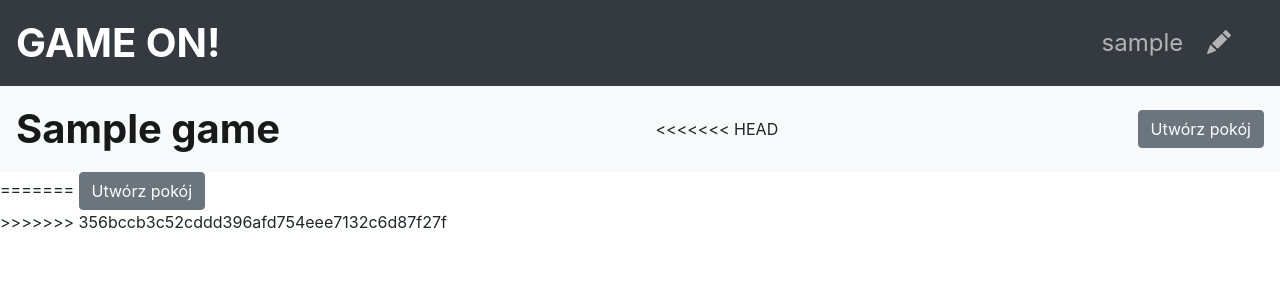
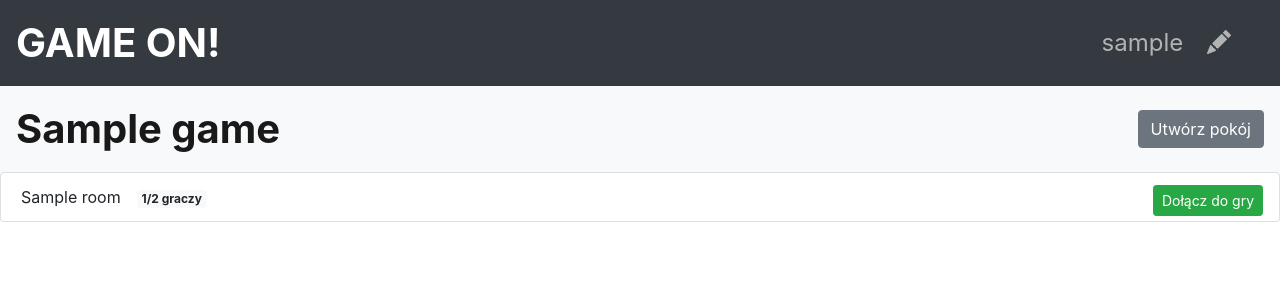
Before and after one commit to karolinee/weppo-project, a Node project: template views/game-page.ejs in a window 1280 px wide. Shown: the top 300 px of the page. Run offline with Node 20 templates, Linux system fonts and the light colour scheme; the template is opened without the code that fills it: most values are stand-ins (such as "Sample title", 1, 10 or a date in 2020); some libraries are stand-ins or nearby versions.

Commit message:
Socket functions to create, join and leave rooms

```diff
--- a/app.js
+++ b/app.js
@@ -6,15 +6,6 @@ var app = express();
 var upload = multer();
 var server = require("http").Server(app);
 var io = require("socket.io")(server);
-
-var Pool = require("pg").Pool;
-var pool = new Pool({
-  user: "mikolaj",
-  host: "localhost",
-  database: "rooms",
-  password: "",
-  port: 5432,
-});
 
 app.set("view engine", "ejs");
 app.set("views", "./views");
@@ -67,42 +58,84 @@ app.get("/", function (req, res) {
   if (req.session.name == undefined)
     req.session.name = "cahir" + req.sessionID.slice(0, 4);
 
-<<<<<<< HEAD
   res.render("index", {
     games: games,
     nick: req.session.name,
     sesID: req.sessionID,
   });
-=======
-  res.render('index', { games: games, nick: req.session.name, sesID : req.sessionID});
->>>>>>> 356bccb3c52cddd396afd754eee7132c6d87f27f
 });
 
 app.get("/warcaby", function (req, res) {
   if (req.session.name == undefined)
-<<<<<<< HEAD
     req.session.name = "cahir" + req.sessionID.slice(0, 4);
+
+  //let rooms = io.nsps['/'].adapter.rooms //jak będą pokoje i socket, pracuję na wersji bez socket io
+  // let rooms = io.sockets.adapter.rooms;
+
   res.render("game-page", {
     game: "warcaby",
     nick: req.session.name,
     sesID: req.sessionID,
+    rooms: rooms,
   });
-=======
-    req.session.name = 'cahir' + req.sessionID.slice(0, 4)
+});
 
-  //let rooms = io.nsps['/'].adapter.rooms //jak będą pokoje i socket, pracuję na wersji bez socket io
-  let rooms = {"room1": {sockets: {}, length: 1}, "room2": {sockets: {}, length: 1}, "room3": {sockets: {}, length: 2}};
-
-  res.render('game-page', { game: 'warcaby', nick: req.session.name, sesID : req.sessionID, rooms: rooms});
->>>>>>> 356bccb3c52cddd396afd754eee7132c6d87f27f
-});
+var rooms = new Map();
 
 io.on("connection", function (socket) {
   console.log("A user connected!"); // We'll replace this with our own events
 
   socket.on("createRoom", (data) => {
-    socket.join("room-0");
-    socket.emit("newRoom", { name: data.name, room: "room-0" });
+    console.log(data.name + " room created");
+    socket.join(data.sesID);
+    socket.emit("newRoom", { room: data.sesID, name: data.name });
+    rooms = rooms.set(data.sesID, {
+      room: data.sesID,
+      name: data.name,
+      player1: data.sesID,
+      player2: NaN,
+      size: 1,
+    });
+  });
+
+  socket.on("joinRoom", (data) => {
+    console.log(data.roomID + " joining room");
+    console.log(data.player + " is joining");
+    // var room = io.sockets.adapter.rooms.get(data.name);
+    // console.log(io.sockets.adapter.rooms);
+    // console.log(room);
+    var room = rooms.get(data.roomID);
+    if (room && room.size == 1) {
+      console.log("done");
+      socket.join(data.roomID);
+      socket.broadcast.to(data.roomID).emit("player1", {});
+      socket.emit("player2", { room: data.name });
+      room.player2 = data.player;
+      room.size = 2;
+      rooms = rooms.set(data.roomID, room);
+    } else {
+      console.log("this room doesn't exist");
+    }
+  });
+
+  socket.on("disconnecting", (reason) => {
+    console.log(socket.rooms);
+    for (let roomID of socket.rooms) {
+      if (roomID != socket.id) {
+        socket.to(roomID).emit("user has left", roomID);
+        rooms.delete(roomID);
+      }
+    }
+  });
+
+  socket.on("leaveRoom", (data) => {
+    if (!data.forced) {
+      socket.to(data.roomID).emit("user has left", data.roomID);
+      socket.leave(data.roomID);
+      rooms.delete(data.roomID);
+    } else {
+      socket.leave(data.roomID);
+    }
   });
 });
 
--- a/views/game-page.ejs
+++ b/views/game-page.ejs
@@ -2,36 +2,34 @@
 <html lang="en">
   <head>
     <%- include('partials/head') %>
+    <%- include('partials/bootstrap-scripts') %>
+    <script src="/socket.io/socket.io.js" ></script>
+    <script src="/scripts/main.js"></script>
   </head>
   <body>
     <%- include('partials/navbar', {nick:nick}) %>
+    <span id='nick' hidden>
+    <%= JSON.stringify(nick); %>
+    </span>
+    <span id='sesid' hidden>
+    <%= JSON.stringify(sesID); %>
+    </span>
     <nav class="navbar navbar-light bg-light navbar-reverse">
         <span class="navbar-brand mb-0 h1"><%= game %></span>
-<<<<<<< HEAD
-        <a href="/<%= game %>" class="btn btn-secondary" id="new">Utwórz pokój</a>
-	<span id='nick' hidden>
-    	<%= JSON.stringify(nick); %>
-	</span>
-    </nav>
-    <script src="/socket.io/socket.io.js"></script>
-=======
-        <button type="button" class="btn btn-secondary" >Utwórz pokój</button>
+        <button type="button" class="btn btn-secondary" id="new">Utwórz pokój</button>
     </nav>
     <ul class="list-group">
-      <% for(let roomName in rooms){ %>
-        <% if(rooms[roomName].length == 1) {%>
+      <% for(let [roomID, data] of rooms.entries()){ %>
+        <% if(data.size == 1) {%>
           <li class="list-group-item clearfix">
-            <%= roomName %><span class="badge badge-light">1/2 graczy</span>
-            <button type="button" class="btn btn-success btn-sm" onclick="join('<%= roomName %>')" >Dołącz do gry</button>
+            <%= data.name %><span class="badge badge-light">1/2 graczy</span>
+            <button type="button" class="btn btn-success btn-sm" data-roomID="<%= data.room %>" >Dołącz do gry</button>
         </li>
-        <% } else if(rooms[roomName].length == 2) {%>
-          <li class="list-group-item"><%= roomName %><span class="badge badge-light">2/2 graczy</span>
+        <% } else if(data.size == 2) {%>
+          <li class="list-group-item"><%= data.name %><span class="badge badge-light">2/2 graczy</span>
           </li>
         <% } %>
       <% } %>
     </ul>
->>>>>>> 356bccb3c52cddd396afd754eee7132c6d87f27f
-    <%- include('partials/bootstrap-scripts') %>
-    <script src="/scripts/main.js"></script>
   </body>
 </html>
```
Also changed, not shown: views/scripts/main.js (+28 -6 lines), lib/socketUtils.js (added).
